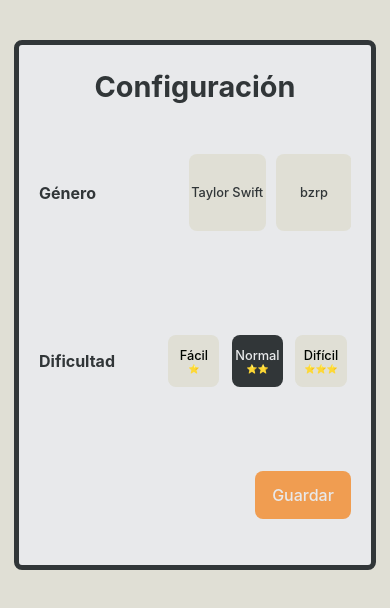
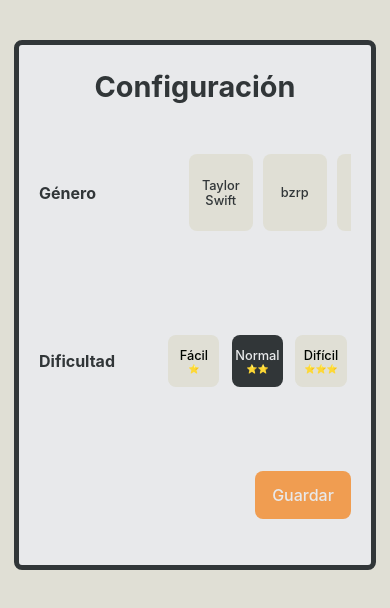
Before and after one commit to Marcos-Cabral/Adivinacion, a React (Vite) app: page / in a window 390 px wide. Shown: the top 608 px of the page. Built offline with nearby package versions, Linux system fonts and the light colour scheme.

Commit message:
test fix responsive

```diff
--- a/src/App.css
+++ b/src/App.css
@@ -124,6 +124,9 @@
   font-size: 1.3em;
   color: #f5f5f5;
   background: #F09D51;
+  display: flex;
+  align-items: center;
+  justify-content: center;
 }
 
 @media only screen and (max-width: 600px) {
--- a/src/Components/GeneralSettingsModal/style.css
+++ b/src/Components/GeneralSettingsModal/style.css
@@ -148,13 +148,14 @@
     }
 
     .item {
-        width: 6em;
+        width: 5em;
         height: 6em;
         display: flex;
         justify-content: center;
         align-items: center;
         text-align: center;
         font-size: 0.8em;
+        text-wrap: wrap;
     }
 
     .difficulty-btn {
```
